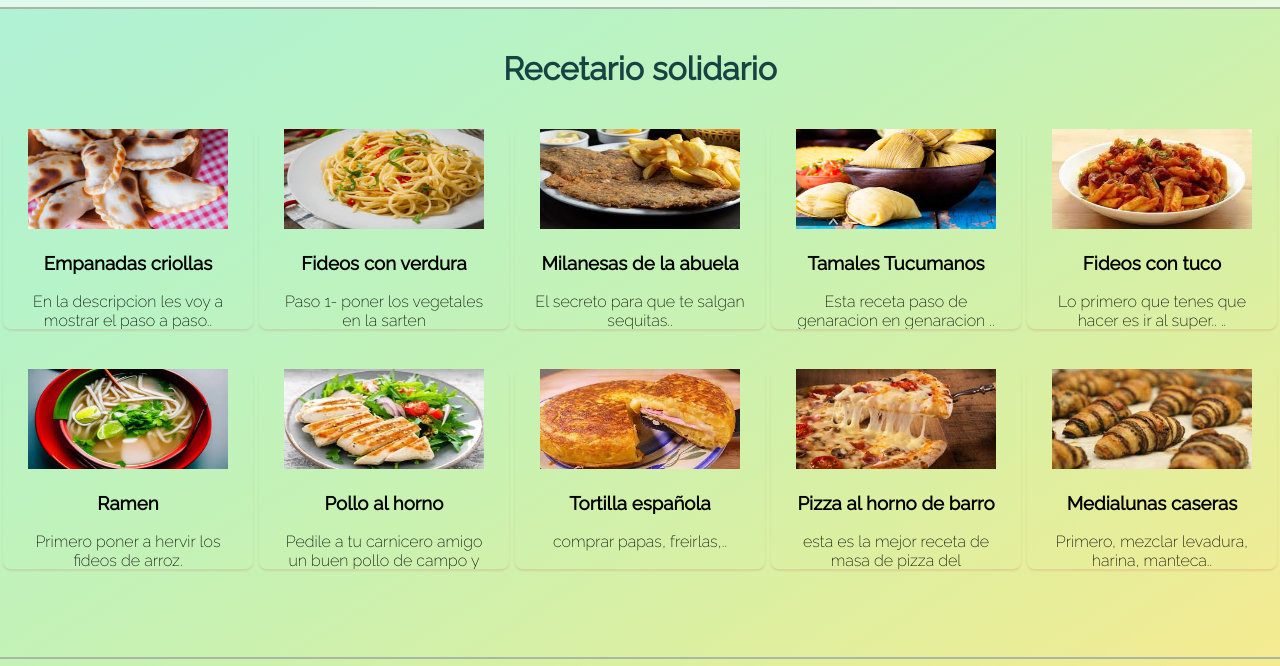
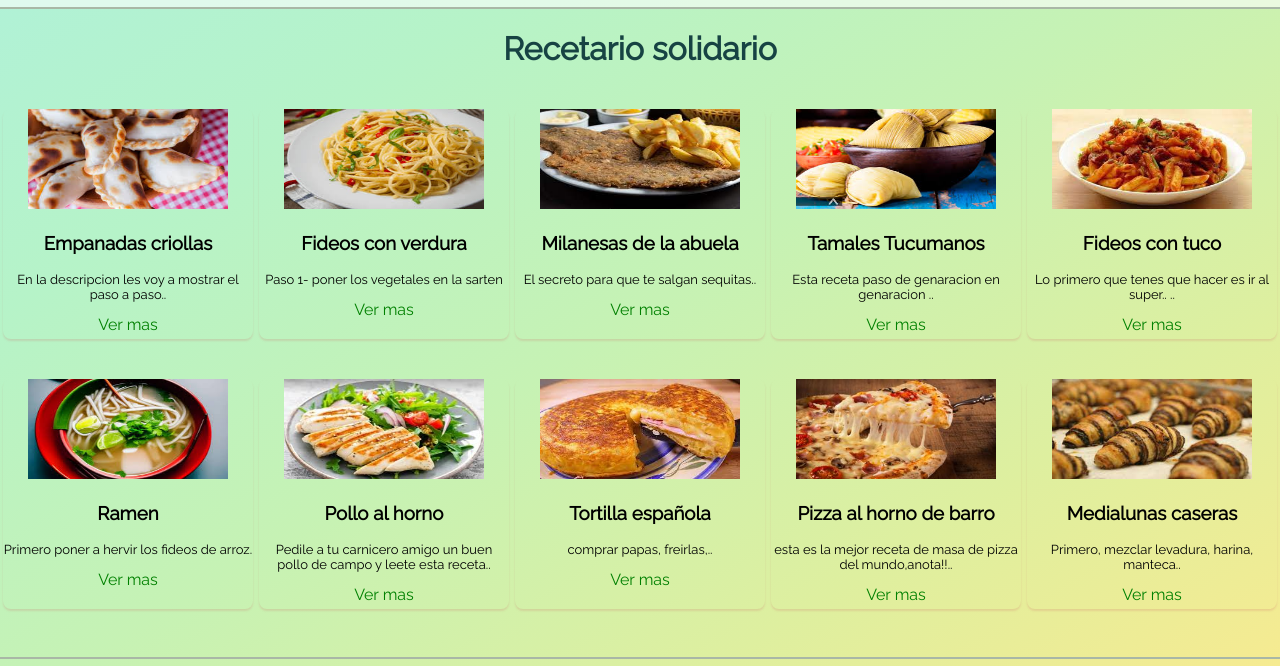
Before and after one commit to oritreviso/PreEntrega-2-Treviso, a website: page pages/recetas.html in a window 1280 px wide. Shown: the part 87-753 px from the top of the page. Drawn offline with Linux system fonts and the light colour scheme.

Commit message:
index-media

```diff
--- a/scss/pages/_recetas.scss
+++ b/scss/pages/_recetas.scss
@@ -2,7 +2,6 @@
   width: 100%;
   margin: auto;
   h1 {
-    padding-top: 20px;
     display: flex;
     justify-content: center;
     color: $color-h1;
@@ -24,7 +23,7 @@
       margin-top: 5px;
       margin-right: 5px;
       width: 250px;
-      height: 200px;
+      height: 230px;
       border-radius: 8px;
       box-shadow: 0 2px 2px rgba(205, 104, 104, 0.2);
       overflow: hidden;
@@ -45,9 +44,8 @@
         font-weight: 600;
       }
       p {
-        padding: 0 1rem;
-        font-size: 16px;
-        font-weight: 300;
+        font-size: small;
+        font-weight: 400;
       }
 
       a {
```
Also changed, not shown: css/index.css.
